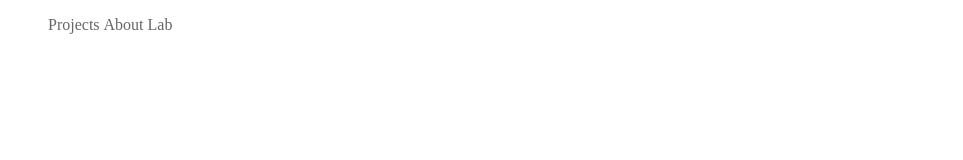
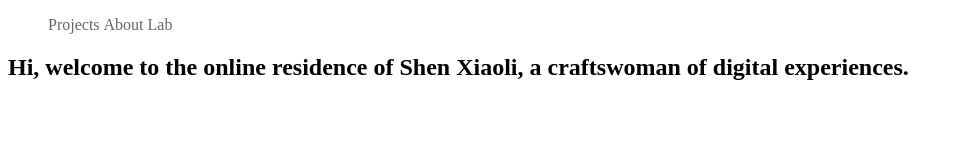
Before and after one commit to furixturi/portfolio2017, a website: page static/src/index.html in a window 1280 px wide. Shown: the whole page, without its empty margins (0-963 px from the left). Drawn offline with nearby package versions, Linux system fonts and the light colour scheme.

Commit message:
load typekit webfont

```diff
--- a/static/src/index.html
+++ b/static/src/index.html
@@ -13,6 +13,16 @@
 <script src="//cdnjs.cloudflare.com/ajax/libs/respond.js/1.4.2/respond.min.js"></script>
 <![endif]-->
 <link rel="shortcut icon" href="">
+<script>
+  (function(d) {
+    var config = {
+      kitId: 'oxv7bnf',
+      scriptTimeout: 3000,
+      async: true
+    },
+    h=d.documentElement,t=setTimeout(function(){h.className=h.className.replace(/\bwf-loading\b/g,"")+" wf-inactive";},config.scriptTimeout),tk=d.createElement("script"),f=false,s=d.getElementsByTagName("script")[0],a;h.className+=" wf-loading";tk.src='https://use.typekit.net/'+config.kitId+'.js';tk.async=true;tk.onload=tk.onreadystatechange=function(){a=this.readyState;if(f||a&&a!="complete"&&a!="loaded")return;f=true;clearTimeout(t);try{Typekit.load(config)}catch(e){}};s.parentNode.insertBefore(tk,s)
+  })(document);
+</script>
 </head>
 <body>
     <nav class="navi">
@@ -22,7 +32,14 @@
             <li><a href="#" data-navi="lab">Lab</a></li>
         </ul>
     </nav>
-    <article id="home"></article>
+    <article id="home">
+        <h1>
+            Hi, welcome to the online residence of
+            <span class="name">Shen Xiaoli,</span>
+            a craftswoman of
+            <span class="">digital experiences.</span>
+        </h1>
+    </article>
     <article id="projects"></article>
     <article id="about"></article>
     <script src="//ajax.googleapis.com/ajax/libs/jquery/1.11.1/jquery.min.js"></script>
```
